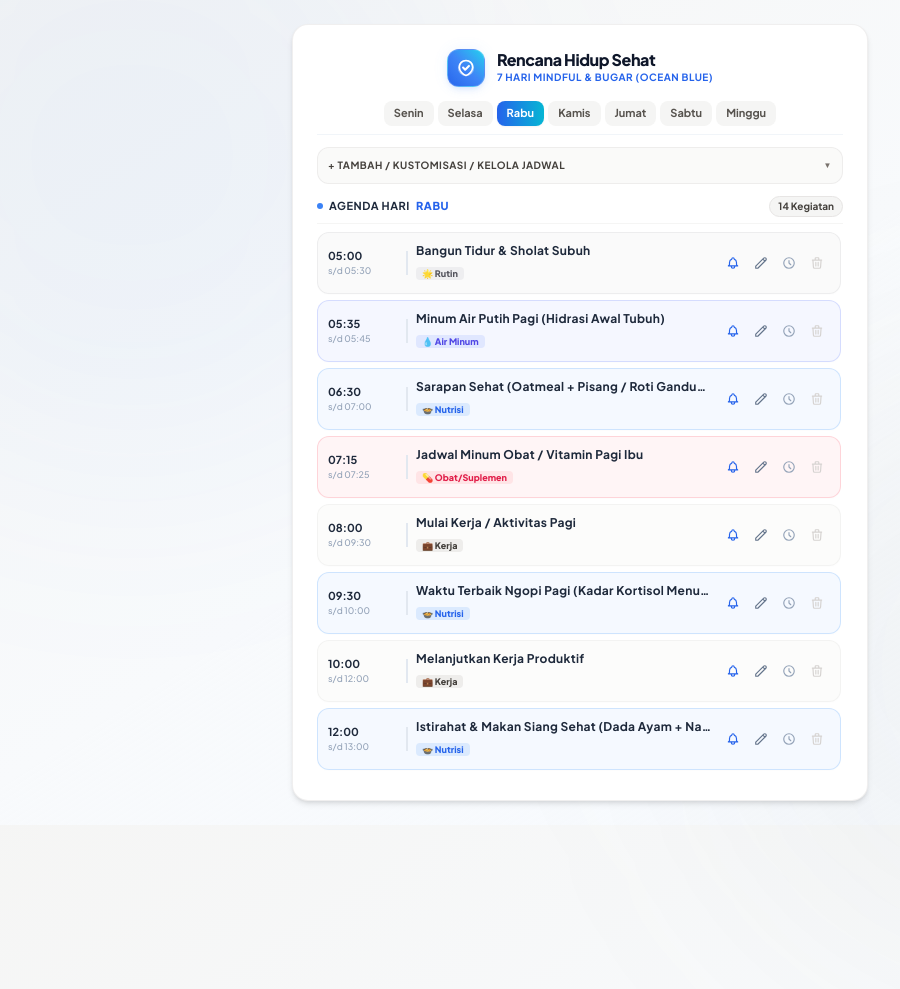
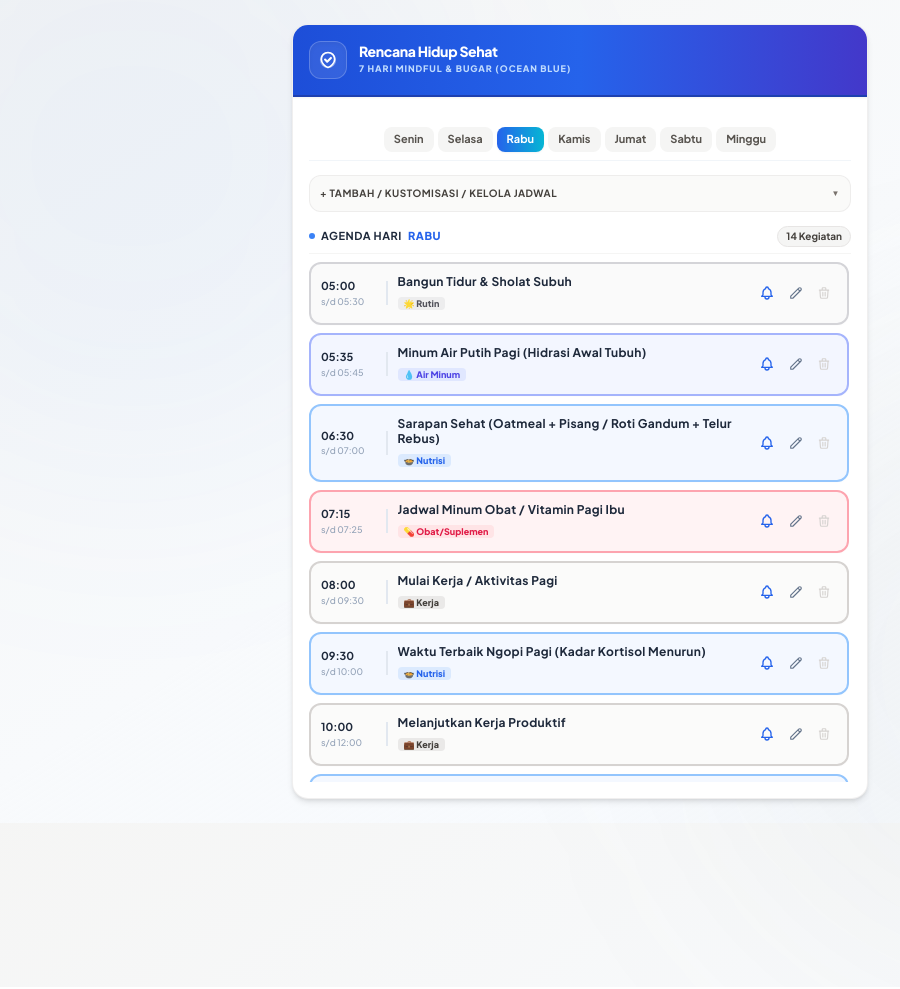
Before and after one commit to sarkhosyimuhammad-maker/Jadwal_kegiatan_harian, a plain HTML site: page index.html in a window 1280 px wide. Shown: the top 989 px of the page, without its empty margins (60-960 px from the left). Drawn offline with nearby package versions, Linux system fonts and the light colour scheme.

Commit message:
Update index.html

```diff
--- a/index.html
+++ b/index.html
@@ -38,10 +38,28 @@
     <div class="absolute bottom-[-20%] right-[-10%] w-[50vw] h-[50vw] bg-stone-500/5 rounded-full blur-[120px] pointer-events-none"></div>
 
     <!-- Main Card Container -->
-    <div class="w-full max-w-xl bg-white rounded-2xl shadow-md border border-stone-200/60 p-4 sm:p-6 relative z-10">
+    <div class="w-full max-w-xl bg-white rounded-2xl shadow-md border border-stone-200/60 relative z-10 overflow-hidden">
+
+        <!-- Header Utama dengan Warna Solid Premium -->
+        <header class="bg-gradient-to-r from-blue-700 via-blue-600 to-indigo-700 text-white p-4 flex items-center gap-3 border-b-2 border-blue-800 shadow-sm">
+            <div class="shrink-0 flex items-center justify-center p-2 bg-white/10 border border-white/20 rounded-xl shadow-inner">
+                <svg class="h-5 w-5 text-white" viewBox="0 0 24 24" fill="none" xmlns="http://www.w3.org/2000/svg">
+                    <circle cx="12" cy="12" r="9" stroke="currentColor" stroke-width="1.5" opacity="0.4"/>
+                    <path d="M12 3C7.5 3 4 6.5 4 11c0 4.5 4.5 9 8 10 3.5-1 8-5.5 8-10 0-4.5-3.5-8-8-8z" stroke="currentColor" stroke-width="2" stroke-linecap="round" stroke-linejoin="round"/>
+                    <path d="M8.5 11.5l2.5 2.5 4.5-4.5" stroke="currentColor" stroke-width="2.5" stroke-linecap="round" stroke-linejoin="round"/>
+                </svg>
+            </div>
+            <div>
+                <h1 class="text-sm font-black tracking-tight leading-none">Rencana Hidup Sehat</h1>
+                <p class="text-[9px] text-blue-200 mt-1 uppercase tracking-widest font-extrabold">7 Hari Mindful & Bugar (Ocean Blue)</p>
+            </div>
+        </header>
+
+        <!-- Padding Container untuk Konten Utama -->
+        <div class="p-4 space-y-3.5">
 
             <!-- Pesan Kotak Notifikasi Alarm Internal Aplikasi -->
-        <div id="alarm-banner" class="hidden mb-3 p-3 bg-blue-600 text-white rounded-xl shadow-md flex items-center justify-between animate-pulse">
+            <div id="alarm-banner" class="hidden p-3 bg-blue-600 text-white rounded-xl shadow-md flex items-center justify-between animate-pulse">
                 <div class="flex items-center gap-2">
                     <span class="text-lg">⏰</span>
                     <div>
@@ -54,29 +72,13 @@
                 </button>
             </div>
 
-        <!-- Header Utama (Desain Logo Tema Biru Sejuk dan Profesional) -->
-        <header class="text-center relative mb-3.5 flex items-center justify-center gap-3">
-            <div class="relative shrink-0 flex items-center justify-center p-2 bg-gradient-to-tr from-blue-600 via-blue-500 to-cyan-400 text-white rounded-xl shadow-md shadow-blue-500/10 border border-white/20 group">
-                <div class="absolute inset-0 bg-blue-400/30 rounded-xl blur opacity-40 group-hover:opacity-70 transition-all"></div>
-                <svg class="h-5 w-5 text-white relative z-10" viewBox="0 0 24 24" fill="none" xmlns="http://www.w3.org/2000/svg">
-                    <circle cx="12" cy="12" r="9" stroke="currentColor" stroke-width="1.5" stroke-linecap="round" opacity="0.4"/>
-                    <path d="M12 3C7.5 3 4 6.5 4 11c0 4.5 4.5 9 8 10 3.5-1 8-5.5 8-10 0-4.5-3.5-8-8-8z" stroke="currentColor" stroke-width="2" stroke-linecap="round" stroke-linejoin="round"/>
-                    <path d="M8.5 11.5l2.5 2.5 4.5-4.5" stroke="currentColor" stroke-width="2.5" stroke-linecap="round" stroke-linejoin="round"/>
-                </svg>
-            </div>
-            <div class="text-left">
-                <h1 class="text-base font-extrabold text-slate-900 tracking-tight leading-none">Rencana Hidup Sehat</h1>
-                <p class="text-[10px] text-blue-600 mt-0.5 uppercase tracking-wider font-bold">7 Hari Mindful & Bugar (Ocean Blue)</p>
-            </div>
-        </header>
-
             <!-- Navigasi Hari (Sistem Filter Mikro - Diposisikan di Tengah) -->
-        <div class="flex gap-1 overflow-x-auto justify-center pb-2 mb-3 border-b border-slate-100" id="day-tabs">
+            <div class="flex gap-1 overflow-x-auto justify-center pb-2 border-b border-slate-100" id="day-tabs">
                 <!-- Diisi otomatis oleh JavaScript -->
             </div>
 
             <!-- Form Tambah/Edit Kegiatan & Fitur Manajemen Penggandaan/Penghapusan -->
-        <details id="form-details" class="group mb-3 bg-stone-50 rounded-xl border border-stone-200/60">
+            <details id="form-details" class="group bg-stone-50 rounded-xl border border-stone-200/60">
                 <summary class="list-none flex justify-between items-center p-2.5 font-bold text-[10px] uppercase tracking-wider text-stone-700 cursor-pointer select-none">
                     <span id="form-title-label">+ Tambah / Kustomisasi / Kelola Jadwal</span>
                     <span class="transition-transform group-open:rotate-180 text-stone-500 text-[8px]">▼</span>
@@ -183,24 +185,26 @@
                     <span id="task-count" class="text-[10px] font-bold bg-stone-100 text-stone-700 border border-stone-200 px-2 py-0.5 rounded-full">0 Kegiatan</span>
                 </div>
 
-            <!-- List Agenda Container (Tampilan Kompak) -->
-            <div id="task-list" class="space-y-1.5 max-h-[68vh] overflow-y-auto pr-0.5">
+                <!-- List Agenda Container (Tampilan Kompak dengan Gulir Mulus) -->
+                <div id="task-list" class="space-y-2 max-h-[65vh] overflow-y-auto pr-0.5">
                     <!-- Javascript Injection -->
                 </div>
+            </div>
+
         </div>
     </div>
 
     <script>
-        // Palet warna kategori aktivitas
+        // Palet warna kategori aktivitas dengan penanda border-2 tebal (Tebal garis pembatas disesuaikan sesuai instruksi)
         const THEME_CONFIG = {
-            tidur: { bg: 'bg-slate-50/80', border: 'border-slate-200/50', text: 'text-slate-600', bgBadge: 'bg-slate-200/60', label: '🛌 Istirahat' },
-            makan: { bg: 'bg-blue-50/60', border: 'border-blue-300/40', text: 'text-blue-600', bgBadge: 'bg-blue-100', label: '🍲 Nutrisi' },
-            kerja: { bg: 'bg-stone-50/60', border: 'border-stone-200/40', text: 'text-stone-700', bgBadge: 'bg-stone-200/70', label: '💼 Kerja' },
-            olahraga: { bg: 'bg-cyan-50/60', border: 'border-cyan-300/40', text: 'text-cyan-600', bgBadge: 'bg-cyan-100', label: '🏋️‍♂️ Olahraga' },
-            obat: { bg: 'bg-rose-50/70', border: 'border-rose-300/40', text: 'text-rose-600', bgBadge: 'bg-rose-100', label: '💊 Obat/Suplemen' },
-            hidrasi: { bg: 'bg-indigo-50/60', border: 'border-indigo-300/40', text: 'text-indigo-600', bgBadge: 'bg-indigo-100', label: '💧 Air Minum' },
-            metime: { bg: 'bg-amber-50/60', border: 'border-amber-300/40', text: 'text-amber-600', bgBadge: 'bg-amber-100', label: '🧘 Me-Time' },
-            lainnya: { bg: 'bg-zinc-50', border: 'border-zinc-200/60', text: 'text-zinc-600', bgBadge: 'bg-zinc-200/50', label: '🌟 Rutin' }
+            tidur: { bg: 'bg-slate-50/90', border: 'border-slate-300', text: 'text-slate-600', bgBadge: 'bg-slate-200/70', label: '🛌 Istirahat' },
+            makan: { bg: 'bg-blue-50/70', border: 'border-blue-300', text: 'text-blue-600', bgBadge: 'bg-blue-100', label: '🍲 Nutrisi' },
+            kerja: { bg: 'bg-stone-50/80', border: 'border-stone-300', text: 'text-stone-700', bgBadge: 'bg-stone-200/80', label: '💼 Kerja' },
+            olahraga: { bg: 'bg-cyan-50/70', border: 'border-cyan-300', text: 'text-cyan-600', bgBadge: 'bg-cyan-100', label: '🏋️‍♂️ Olahraga' },
+            obat: { bg: 'bg-rose-50/80', border: 'border-rose-300', text: 'text-rose-600', bgBadge: 'bg-rose-100', label: '💊 Obat/Suplemen' },
+            hidrasi: { bg: 'bg-indigo-50/70', border: 'border-indigo-300', text: 'text-indigo-600', bgBadge: 'bg-indigo-100', label: '💧 Air Minum' },
+            metime: { bg: 'bg-amber-50/70', border: 'border-amber-300', text: 'text-amber-600', bgBadge: 'bg-amber-100', label: '🧘 Me-Time' },
+            lainnya: { bg: 'bg-zinc-50/90', border: 'border-zinc-300', text: 'text-zinc-600', bgBadge: 'bg-zinc-200/60', label: '🌟 Rutin' }
         };
 
         const HARI_URUTAN = ['Senin', 'Selasa', 'Rabu', 'Kamis', 'Jumat', 'Sabtu', 'Minggu'];
@@ -331,12 +335,6 @@
             }
         }
 
-        function setAndroidAlarm(waktuMulai, namaAktivitas) {
-            const [jam, menit] = waktuMulai.split(':').map(Number);
-            const intentUrl = `intent://#Intent;action=android.intent.action.SET_ALARM;i:android.intent.extra.alarm.HOUR=${jam};i:android.intent.extra.alarm.MINUTES=${menit};S:android.intent.extra.alarm.MESSAGE=${encodeURIComponent(namaAktivitas)};B:android.intent.extra.alarm.SKIP_UI=false;end`;
-            window.location.href = intentUrl;
-        }
-
         function cekWaktuOtomatis() {
             const Clinical_Time = new Date();
             const daftarHariIndo = ['Minggu', 'Senin', 'Selasa', 'Rabu', 'Kamis', 'Jumat', 'Sabtu'];
@@ -450,33 +448,35 @@
                 const sedangDiedit = originalIndex === editIndex;
                 const isAlarmActive = item.alarmActive !== false;
 
-                // PEMBARUAN UTAMA: Seluruh baris kartu kegiatan tetap terang bugar (tanpa pengurangan opacity atau text-muted hancur)
+                // PEMBARUAN UTAMA: Menggunakan border-2 (lebih tebal), whitespace-normal & break-words agar teks tulisan lebih luas di HP
                 return `
-                    <div class="flex items-center justify-between p-2.5 ${config.bg} border ${sedangDiedit ? 'border-blue-500 ring-2 ring-blue-500/20' : config.border} rounded-xl shadow-[0_1px_2px_rgba(0,0,0,0.01)] transition-all">
-                        <div class="flex items-center gap-2 overflow-hidden w-full">
-                            <div class="shrink-0 text-left min-w-[70px]">
+                    <div class="flex items-center justify-between p-2.5 ${config.bg} border-2 ${sedangDiedit ? 'border-blue-500 ring-2 ring-blue-500/20' : config.border} rounded-xl shadow-[0_1px_2px_rgba(0,0,0,0.01)] transition-all">
+                        <div class="flex items-center gap-2.5 overflow-hidden w-full">
+                            <div class="shrink-0 text-left min-w-[55px]">
                                 <p class="text-[11px] font-bold text-slate-800">${item.start}</p>
                                 <p class="text-[9px] font-medium text-slate-400">s/d ${item.end}</p>
                             </div>
-                            <div class="w-[2px] h-6 bg-slate-200 shrink-0"></div>
-                            <div class="overflow-hidden pr-2">
-                                <p class="text-xs font-bold text-slate-800 truncate tracking-wide" title="${escapeHtml(item.name)}">
+                            <div class="w-[1.5px] h-6 bg-slate-200 shrink-0"></div>
+
+                            <!-- Kontainer Teks Luas: Menghilangkan truncate, menggunakan break-words agar pas & tidak tertutup di layar HP -->
+                            <div class="overflow-hidden flex-1 min-w-0 pr-1">
+                                <p class="text-xs font-bold text-slate-800 tracking-wide whitespace-normal break-words leading-tight">
                                     ${escapeHtml(item.name)}
                                 </p>
-                                <span class="inline-block text-[9px] font-extrabold px-1.5 py-0.2 mt-0.5 rounded ${config.bgBadge} ${config.text}">
+                                <span class="inline-block text-[9px] font-extrabold px-1.5 py-0.2 mt-1 rounded ${config.bgBadge} ${config.text}">
                                     ${config.label} ${sedangDiedit ? '(Diedit)' : ''}
                                 </span>
                             </div>
                         </div>
 
+                        <!-- Panel Aksi Ringkas Tanpa Tombol Jam Android -->
                         <div class="flex items-center gap-0.5 shrink-0">
-                            <!-- SAKELAR MERAH / BIRU HANYA PADA LONCENG: Lonceng Merah Silang menandakan alarm mati tanpa meredupkan tulisan -->
                             <button onclick="toggleAlarmAktivitas(${originalIndex})" class="p-1.5 rounded-md transition-all ${isAlarmActive ? 'text-blue-600 hover:bg-blue-50' : 'text-rose-500 hover:bg-rose-50'}" title="${isAlarmActive ? 'Klik untuk Senapkan (Silent) Alarm' : 'Klik untuk Aktifkan Alarm'}">
                                 ${isAlarmActive ?
-                                    `<svg xmlns="http://www.w3.org/2000/svg" class="h-3.5 w-3.5" fill="none" viewBox="0 0 24 24" stroke="currentColor">
+                                    `<svg xmlns="http://www.w3.org/2000/svg" class="h-4 w-4" fill="none" viewBox="0 0 24 24" stroke="currentColor">
                                         <path stroke-linecap="round" stroke-linejoin="round" stroke-width="2" d="M15 17h5l-1.405-1.405A2.032 2.032 0 0118 14.158V11a6.002 6.002 0 00-4-5.659V5a2 2 0 10-4 0v.341C7.67 6.165 6 8.388 6 11v3.159c0 .538-.214 1.055-.595 1.436L4 17h5m6 0v1a3 3 0 11-6 0v-1m6 0H9" />
                                     </svg>` :
-                                    `<svg xmlns="http://www.w3.org/2000/svg" class="h-3.5 w-3.5" fill="none" viewBox="0 0 24 24" stroke="currentColor">
+                                    `<svg xmlns="http://www.w3.org/2000/svg" class="h-4 w-4" fill="none" viewBox="0 0 24 24" stroke="currentColor">
                                         <path stroke-linecap="round" stroke-linejoin="round" stroke-width="2" d="M5.586 15H4L5.405 13.595C5.786 13.214 6 12.697 6 12.158V11c0-1.298.414-2.5 1.117-3.483M10 5.341V5a2 2 0 114 0v.341c.732.17 1.393.513 1.944.975M12 21a3 3 0 01-3-3h6a3 3 0 01-3 3zM3 3l18 18" />
                                     </svg>`
                                 }
@@ -484,11 +484,6 @@
                             <button onclick="aktifkanModeEdit(${originalIndex})" class="text-slate-500 hover:text-blue-600 hover:bg-slate-50 p-1.5 rounded-md transition-all" title="Edit">
                                 <svg xmlns="http://www.w3.org/2000/svg" class="h-3.5 w-3.5" fill="none" viewBox="0 0 24 24" stroke="currentColor">
                                     <path stroke-linecap="round" stroke-linejoin="round" stroke-width="2" d="M15.232 5.232l3.536 3.536m-2.036-5.036a2.5 2.5 0 113.536 3.536L6.5 21.036H3v-3.572L16.732 3.732z" />
-                                </svg>
-                            </button>
-                            <button onclick="setAndroidAlarm('${item.start}', '${escapeHtml(item.name)}')" class="text-slate-400 hover:text-stone-700 hover:bg-stone-50 p-1.5 rounded-md transition-all" title="Sinkron ke Alarm HP Android bawaan">
-                                <svg xmlns="http://www.w3.org/2000/svg" class="h-3.5 w-3.5" fill="none" viewBox="0 0 24 24" stroke="currentColor">
-                                    <path stroke-linecap="round" stroke-linejoin="round" stroke-width="2" d="M12 8v4l3 3m6-3a9 9 0 11-18 0 9 9 0 0118 0z" />
                                 </svg>
                             </button>
                             <button onclick="hapusJadwal(${originalIndex})" class="text-stone-300 hover:text-rose-600 hover:bg-slate-100 p-1.5 rounded-md transition-all" title="Hapus">
```
Lines whose indentation alone changed are shown as unchanged.
